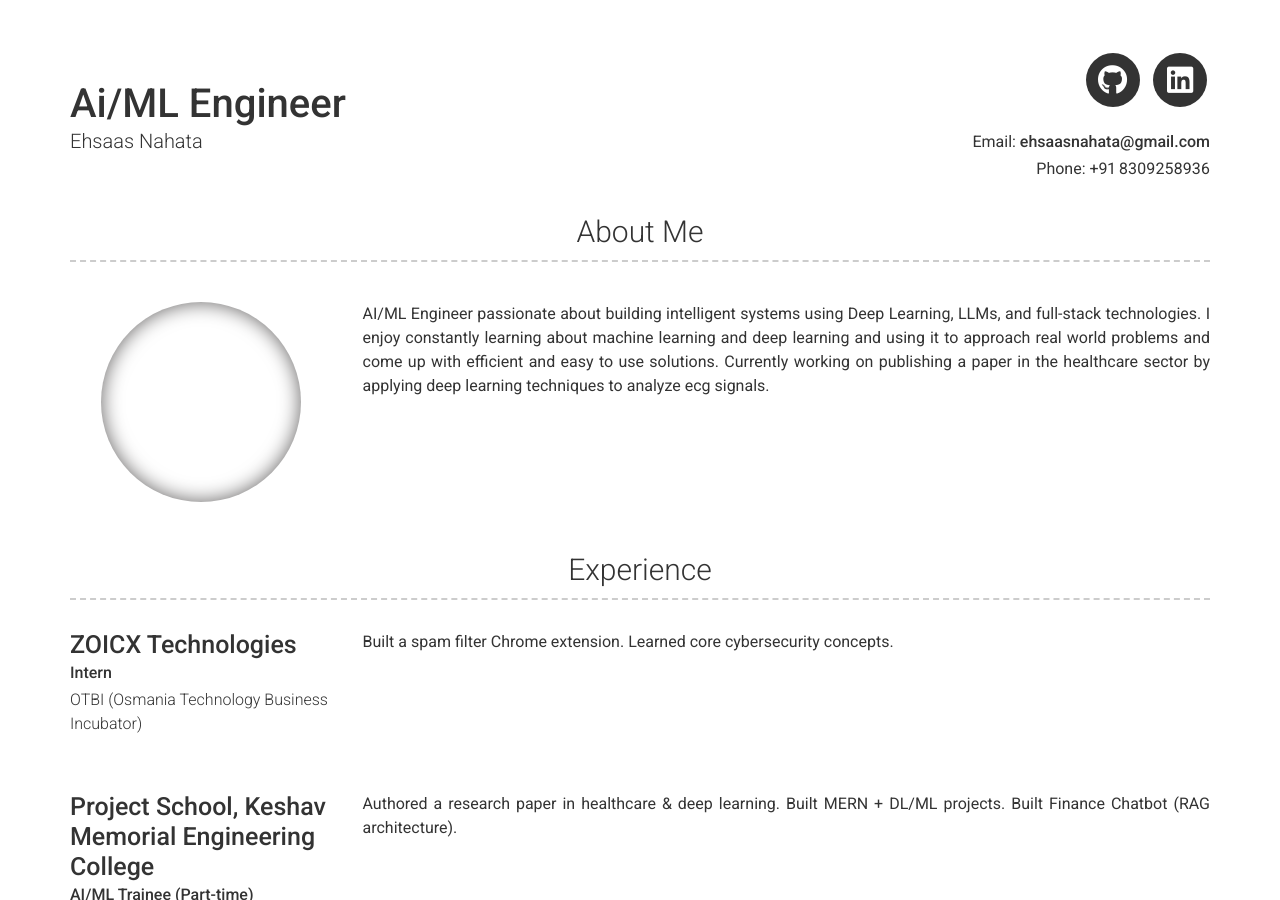
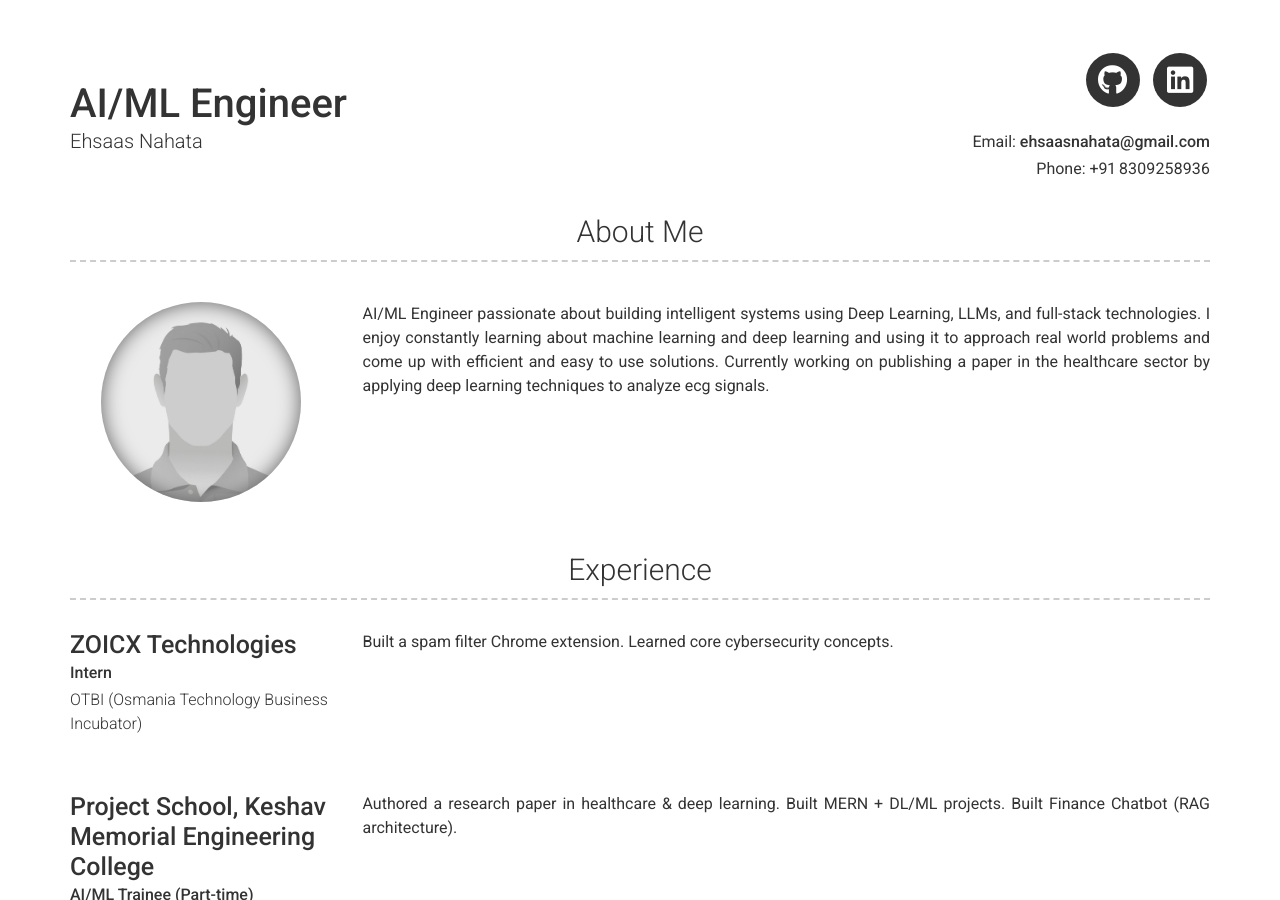
Before and after one commit to EhsaasN/Resume, a Jekyll site: the page built from index.md, in a window 1280 px wide and 900 px high. Built offline with Jekyll 4.4.1, drawn with Linux system fonts in a browser that asks for light colours; nearby versions of some CDN libraries; some of the changed text lies outside the part shown.

Commit message:
fixed errors

```diff
--- a/_config.yml
+++ b/_config.yml
@@ -142,7 +142,7 @@
 version: 2
 
 title: Ehsaas Nahata
-name: Ai/ML Engineer
+name: AI/ML Engineer
 email: ehsaasnahata@gmail.com
 phone: "+91 8309258936"
 location: "Hyderabad"
```
Also changed, not shown: images/profile.jpg (added).
